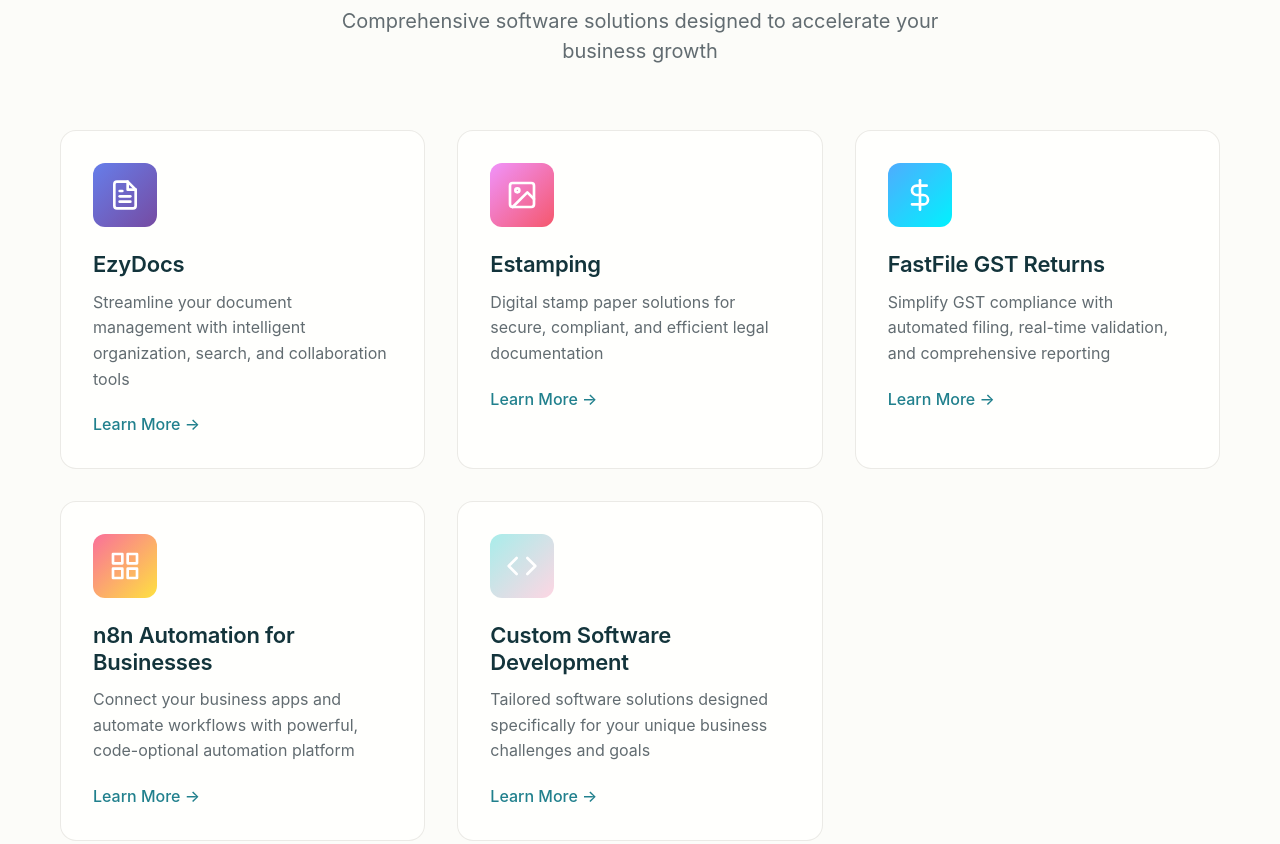
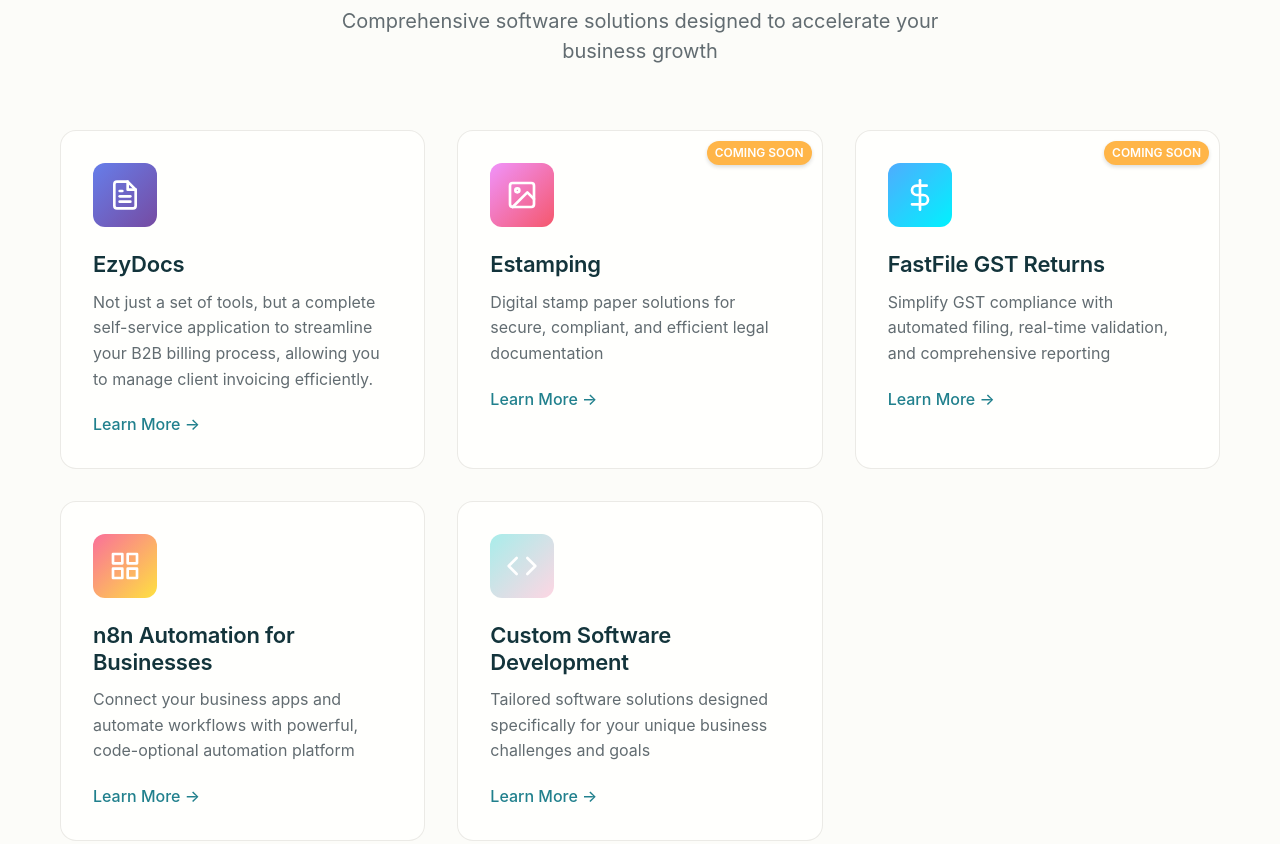
Before and after one commit to mujj1111/bcis, a plain HTML site: page index.html in a window 1280 px wide. Shown: the part 860-1704 px from the top of the page. Drawn offline with Linux system fonts and the light colour scheme.

Commit message:
Update index.html

```diff
--- a/index.html
+++ b/index.html
@@ -45,6 +45,33 @@
 	.hidden {
   	display: none;
 	}
+
+.product-card {
+    position: relative;
+    overflow: hidden;
+}
+
+.tag-coming-soon {
+    position: absolute;
+    top: 10px;
+    right: 10px;
+    background: #ff9800;
+    color: white;
+    font-size: 12px;
+    font-weight: 600;
+    padding: 3px 8px;
+    border-radius: 12px;
+    text-transform: uppercase;
+    box-shadow: 0 2px 4px rgba(0,0,0,0.2);
+    animation: pulse 2s infinite;
+}
+
+/* Optional subtle animation */
+@keyframes pulse {
+    0% { opacity: 1; }
+    50% { opacity: 0.7; }
+    100% { opacity: 1; }
+}
 
 	</style>
 </head>
@@ -132,12 +159,13 @@
                             </svg>
                         </div>
                         <h3 class="product-card__title">EzyDocs</h3>
-                        <p class="product-card__description">Streamline your document management with intelligent organization, search, and collaboration tools</p>
-                        <a href="#" class="product-card__link">Learn More →</a>
+                        <p class="product-card__description">Not just a set of tools, but a complete self-service application to streamline your B2B billing process, allowing you to manage client invoicing efficiently.</p>
+                        <a href="https://ezydocs.in" class="product-card__link">Learn More →</a>
                     </div>
 
                     <!-- Product 2: Estamping -->
                     <div class="product-card fade-in-up">
+						<span class="tag-coming-soon">Coming Soon</span>
                         <div class="product-card__icon" style="background: linear-gradient(135deg, #f093fb 0%, #f5576c 100%);">
                             <svg width="32" height="32" viewBox="0 0 24 24" fill="none" stroke="currentColor" stroke-width="2" stroke-linecap="round" stroke-linejoin="round">
                                 <rect x="3" y="3" width="18" height="18" rx="2" ry="2"></rect>
@@ -152,6 +180,7 @@
 
                     <!-- Product 3: FastFile GST Returns -->
                     <div class="product-card fade-in-up">
+						<span class="tag-coming-soon">Coming Soon</span>
                         <div class="product-card__icon" style="background: linear-gradient(135deg, #4facfe 0%, #00f2fe 100%);">
                             <svg width="32" height="32" viewBox="0 0 24 24" fill="none" stroke="currentColor" stroke-width="2" stroke-linecap="round" stroke-linejoin="round">
                                 <line x1="12" y1="1" x2="12" y2="23"></line>
```
